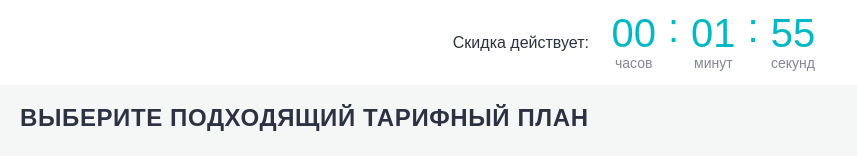
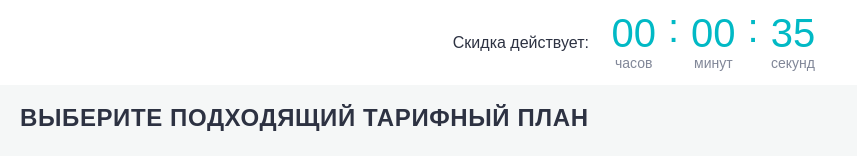
Before and after one commit to metastasio/4ATestTask, a React (Vite) app: page / in a window 1280 px wide. Shown: the top 156 px of the page, without its empty margins (0-857 px from the left). Built offline with nearby package versions, Linux system fonts and the light colour scheme; a web font is replaced by a local one.

Commit message:
Add .ended style to timer

```diff
--- a/src/Components/Header/Header.tsx
+++ b/src/Components/Header/Header.tsx
@@ -10,7 +10,7 @@ export const Header = () => {
   // Пример одной записи:
   const { status, setStatus } = useTimerContext();
   console.log(status);
-  const [time, setTime] = useState(120000);
+  const [time, setTime] = useState(40000);
   const currentHours = Math.floor((time / (1000 * 60 * 60)) % 24);
   const currentMinutes = Math.floor((time / 1000 / 60) % 60);
   const currentSeconds = Math.floor((time / 1000) % 60);
@@ -23,6 +23,9 @@ export const Header = () => {
         }
         if (time <= 30000) {
           setStatus('expiring');
+        }
+        if (time === 0) {
+          setStatus('ended');
         }
       };
       getTime();
@@ -38,7 +41,8 @@ export const Header = () => {
         <div className={styles.timer_unit_wrapper}>
           <p
             className={cn(styles.timer_time, {
-              [styles.expiring]: status === 'expiring',
+              [styles.timer_expiring]: status === 'expiring',
+              [styles.timer_ended]: status === 'ended',
             })}
           >
             {`${currentHours}`.padStart(2, '0')}
@@ -47,7 +51,8 @@ export const Header = () => {
         </div>
         <p
           className={cn(styles.timer_separator, {
-            [styles.expiring]: status === 'expiring',
+            [styles.timer_expiring]: status === 'expiring',
+            [styles.timer_ended]: status === 'ended',
           })}
         >
           :
@@ -55,7 +60,8 @@ export const Header = () => {
         <div className={styles.timer_unit_wrapper}>
           <p
             className={cn(styles.timer_time, {
-              [styles.expiring]: status === 'expiring',
+              [styles.timer_expiring]: status === 'expiring',
+              [styles.timer_ended]: status === 'ended',
             })}
           >
             {`${currentMinutes}`.padStart(2, '0')}
@@ -64,7 +70,8 @@ export const Header = () => {
         </div>
         <p
           className={cn(styles.timer_separator, {
-            [styles.expiring]: status === 'expiring',
+            [styles.timer_expiring]: status === 'expiring',
+            [styles.timer_ended]: status === 'ended',
           })}
         >
           :
@@ -72,7 +79,8 @@ export const Header = () => {
         <div className={styles.timer_unit_wrapper}>
           <p
             className={cn(styles.timer_time, {
-              [styles.expiring]: status === 'expiring',
+              [styles.timer_expiring]: status === 'expiring',
+              [styles.timer_ended]: status === 'ended',
             })}
           >
             {`${currentSeconds}`.padStart(2, '0')}
--- a/src/Components/Header/header.module.css
+++ b/src/Components/Header/header.module.css
@@ -46,7 +46,7 @@
   color: var(--fc-medium);
 }
 
-.expiring {
+.timer_expiring {
   color: var(--accent);
   animation: blink 1s linear infinite;
 }
@@ -61,3 +61,7 @@
     opacity: 0;
   }
 }
+
+.timer_ended {
+  color: var(--accent);
+}
```
